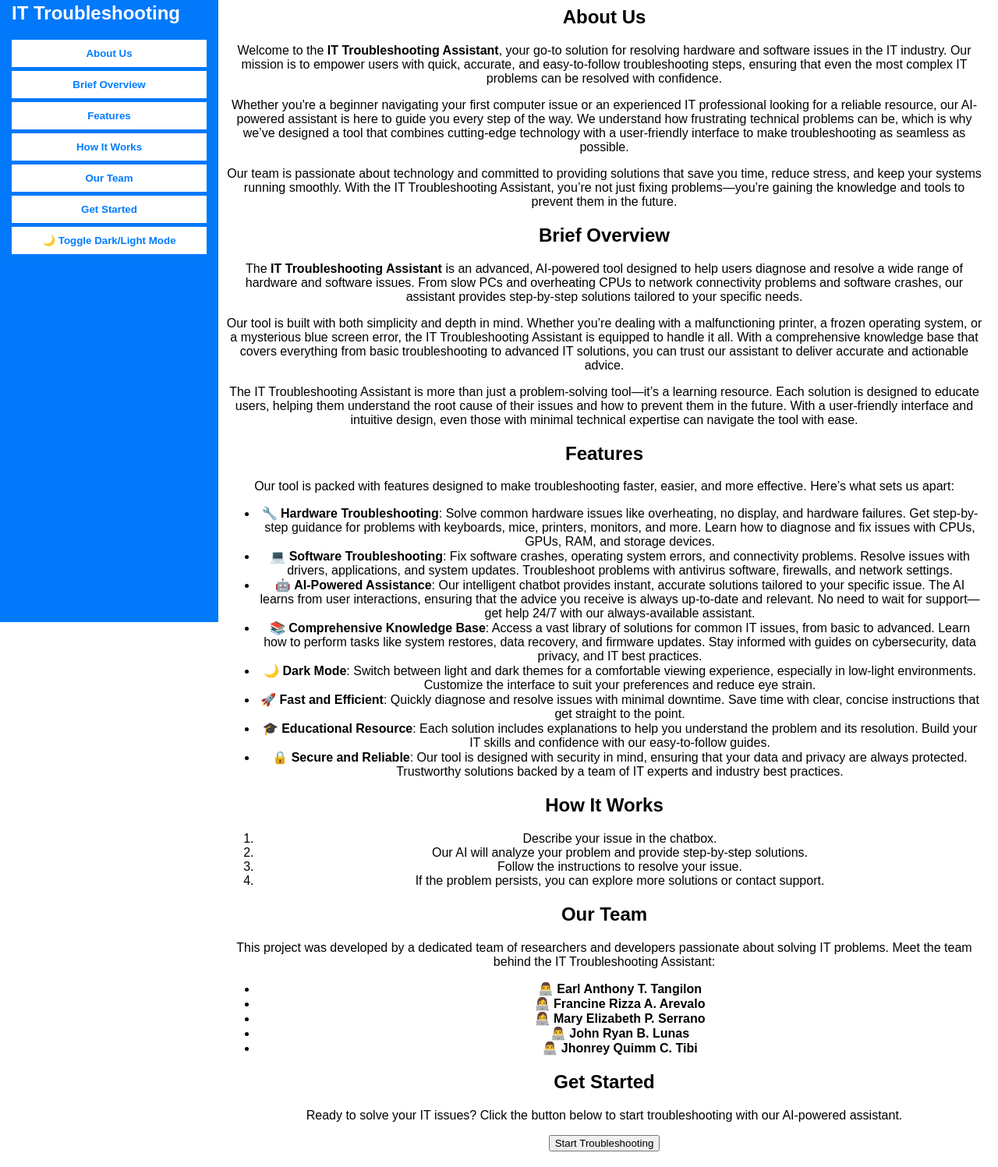
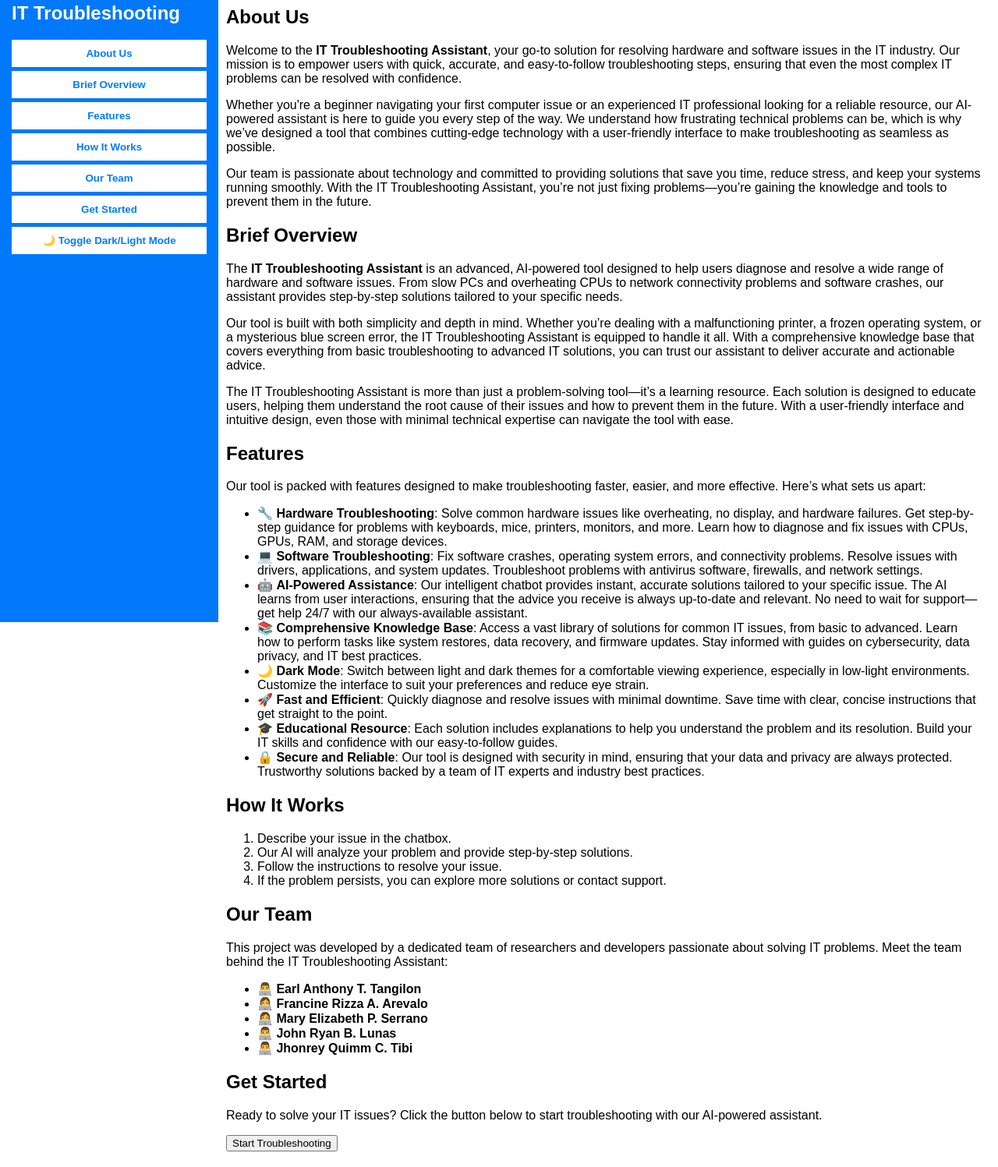
Before and after one commit to codebyanthony/Laihs_group6_research_output, a plain HTML site: page aboutus_index.html in a window 1280 px wide. Shown: the part 32-1529 px from the top of the page at 78% size. Drawn offline with Linux system fonts and the light colour scheme.

Commit message:
Update aboutus_index.html

```diff
--- a/aboutus_index.html
+++ b/aboutus_index.html
@@ -4,7 +4,7 @@
     <meta charset="UTF-8">
     <meta name="viewport" content="width=device-width, initial-scale=1.0">
     <title>IT Troubleshooting Assistant</title>
-    <link rel="stylesheet" href="output_styles.css">
+    <link rel="stylesheet" href="aboutus_style.css">
 </head>
 <body>
     <div class="sidebar">
@@ -14,13 +14,13 @@
         <button onclick="window.location.href='#features'">Features</button>
         <button onclick="window.location.href='#how-it-works'">How It Works</button>
         <button onclick="window.location.href='#team'">Our Team</button>
-        <button onclick="window.location.href='output_index.html'">Get Started</button> <!-- Link to Troubleshooting Page -->
+        <button onclick="window.location.href='output_index.html'">Get Started</button>
         <button onclick="toggleDarkMode()">🌙 Toggle Dark/Light Mode</button>
     </div>
 
     <div class="container">
         <!-- About Us Section -->
-        <section id="about">
+        <section id="about" class="content-box">
             <h1>About Us</h1>
             <p>
                 Welcome to the <strong>IT Troubleshooting Assistant</strong>, your go-to solution for resolving hardware and software issues in the IT industry.
@@ -37,7 +37,7 @@
         </section>
 
         <!-- Brief Overview Section -->
-        <section id="overview">
+        <section id="overview" class="content-box">
             <h2>Brief Overview</h2>
             <p>
                 The <strong>IT Troubleshooting Assistant</strong> is an advanced, AI-powered tool designed to help users diagnose and resolve a wide range of hardware and software issues.
@@ -55,7 +55,7 @@
         </section>
 
         <!-- Features Section -->
-        <section id="features">
+        <section id="features" class="content-box">
             <h2>Features</h2>
             <p>
                 Our tool is packed with features designed to make troubleshooting faster, easier, and more effective. Here’s what sets us apart:
@@ -73,7 +73,7 @@
         </section>
 
         <!-- How It Works Section -->
-        <section id="how-it-works">
+        <section id="how-it-works" class="content-box">
             <h2>How It Works</h2>
             <ol>
                 <li>Describe your issue in the chatbox.</li>
@@ -84,7 +84,7 @@
         </section>
 
         <!-- Team Section -->
-        <section id="team">
+        <section id="team" class="content-box">
             <h2>Our Team</h2>
             <p>
                 This project was developed by a dedicated team of researchers and developers passionate about solving IT problems.
@@ -100,12 +100,12 @@
         </section>
 
         <!-- Get Started Section -->
-        <section id="get-started">
+        <section id="get-started" class="content-box">
             <h2>Get Started</h2>
             <p>
                 Ready to solve your IT issues? Click the button below to start troubleshooting with our AI-powered assistant.
             </p>
-            <button onclick="window.location.href='output_index.html'">Start Troubleshooting</button> <!-- Link to Troubleshooting Page -->
+            <button onclick="window.location.href='output_index.html'">Start Troubleshooting</button>
         </section>
     </div>
 
```
